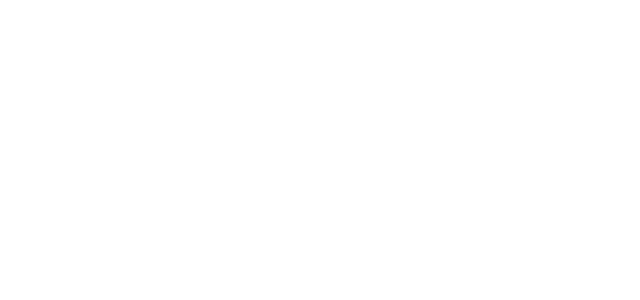
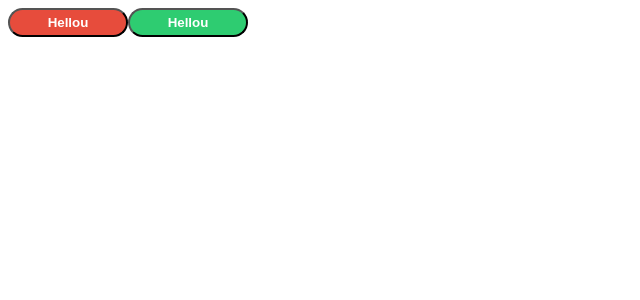
Before and after one commit to codeminnam/styled-awesomeness, a React (Create React App) app: page / in a window 1280 px wide. Shown: the top 300 px of the page, without its empty margins (0-640 px from the left). Built offline with nearby package versions, Linux system fonts and the light colour scheme.

Commit message:
#1 Setup and a trip to the past
#1 Setup and a trip to the past

```diff
--- /dev/null
+++ b/src/App.css
@@ -0,0 +1,22 @@
+.button {
+    border-radius: 50px;
+    padding: 5px;
+    min-width: 120px;
+    color: white;
+    font-weight: 600;
+    -webkit-appearance: none;
+    cursor: pointer;
+}
+
+.button:active,
+.button:focus{
+    outline: none;
+}
+
+.button--success{
+    background-color: #2ecc71;
+}
+
+.button--danger {
+    background-color: #e74c3c;
+}
--- a/src/App.js
+++ b/src/App.js
@@ -1,10 +1,18 @@
-import React from 'react';
+import React, { Fragment } from 'react';
+import "./App.css";
 
 function App() {
   return (
-    <div className="App">
-    </div>
+    <Fragment>
+    <Button danger/>
+    <Button/>
+    </Fragment>
   );
 }
 
+const Button = ({danger}) => (
+  <button className={danger?"button button--danger":"button button--success"}>
+    Hellou</button>
+);
+
 export default App;
```
